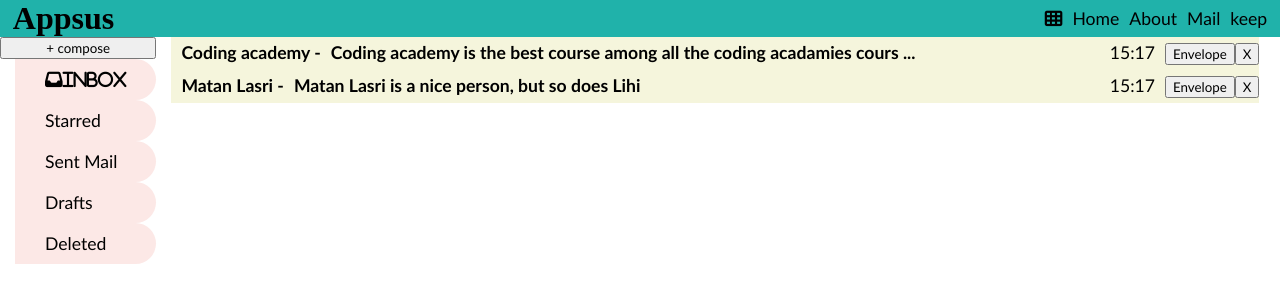
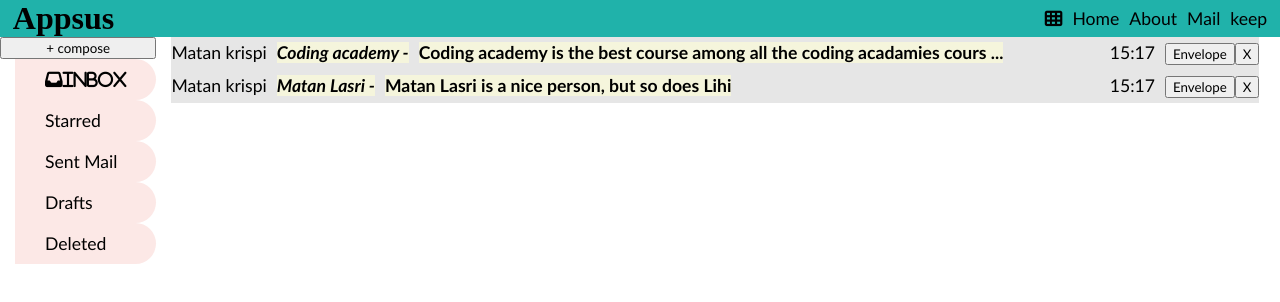
Before and after one commit to liranpar/AppsSus, a plain HTML site: page index.html in a window 1280 px wide. Both pictures are taken after a click on the link "Mail". Drawn offline with Linux system fonts and the light colour scheme.

Commit message:
changes to the mail object *integrating the changes in the various functions

```diff
--- a/css/apps/mail/mail-preview.css
+++ b/css/apps/mail/mail-preview.css
@@ -38,8 +38,9 @@ a {
 .unread {
   font-weight: bold;
   font-style: normal;
+  background-color: beige;
 }
 
-.unreadBgc {
-  background-color: beige;
+.mail-subject {
+  font-style: italic;
 }
--- a/js/apps/mail/cmps/mail-compose.cmp.js
+++ b/js/apps/mail/cmps/mail-compose.cmp.js
@@ -2,10 +2,10 @@ import { mailService } from "../services/mail.service.cmp.js";
 
 export default {
   template: `
-        <section class="mail-compose-modal" @click="closeModal">
+        <section class="mail-compose-modal">
             <section class="mail-compose">
-                <section  class="mail-to">
-                    <input v-model="newMail.to" type='text' name="to" placeholder='Send Email to:'>
+                <section class="mail-to">
+                    <input v-model="newMail.receiver" type='text' name="to" placeholder='Send Email to:'>
                 </section>
                 <section class="mail-subject">
                     <input v-model="newMail.subject" type='text' name="subject" placeholder="Enter subject">
@@ -40,7 +40,7 @@ export default {
     sendMail() {
       const mailRegex = /^[\w-\.]+@([\w-]+\.)+[\w-]{2,4}$/;
       console.log(mailRegex.test(this.newMail.to));
-      if (!mailRegex.test(this.newMail.to)) {
+      if (!mailRegex.test(this.newMail.receiver)) {
         alert("You didnt provide a valid Email address! fucker.");
         return;
       }
--- a/js/apps/mail/cmps/mail-preview.cmp.js
+++ b/js/apps/mail/cmps/mail-preview.cmp.js
@@ -6,7 +6,7 @@ export default {
           <div class="mail-preview" :class="{ unreadBgc: !mail.isRead }" >
           <router-link :to="'/mail/'+mail.id">
             <div class="mail-preview-mail">
-              <span class="senders-name"></span><span class="mail-subject" :class="{ unread: !mail.isRead }"  >
+              <span class="senders-name">{{checkSendReceive(mail)}}</span><span class="mail-subject" :class="{ unread: !mail.isRead }"  >
               {{mail.subject}} - </span> <span class="mail-body" :class="{ unread: !mail.isRead }">{{bodyLength(mail)}} </span>
             </div>
             </router-link>
@@ -69,8 +69,13 @@ export default {
       if (mail.body.length > 50) return mail.body.slice(0, 70) + " ...";
       return mail.body;
     },
+    checkSendReceive(mail){
+      if (mail.status === 'sent'){
+        return 'To: ' + mail.receiver;
+      } else
+      return mail.sender.name;
+    }
   },
 };
 
-// TODO: when the mail received is from today, show the hour it was sent.
-// if it is from yesterday and below - show the date.
+// TODO: when decreasing window width, text should be sliced (and not dropped to another line)
--- a/js/apps/mail/pages/mail-details.cmp.js
+++ b/js/apps/mail/pages/mail-details.cmp.js
@@ -4,7 +4,7 @@ export default {
   template: `
 <section v-if="currMail" >
     <h1>{{ currMail.subject }}</h1>
-    <h3>{{ currMail.to }}</h3>
+    <!-- <h3>{{ currMail.to }}</h3> -->
     <p>{{ currMail.body }}</p>
     <button class="remove-within-details" @click="removeEmail"> Delete mail </button>
     <button @click="backToList">Back</button>
@@ -43,3 +43,7 @@ export default {
     },
   },
 };
+
+
+// TODO: when clicking "back" or deleteing an email - it should go back to the relevant filter
+// (if the mail was in inbox - gp back to inbox, if sent - go back to sent folder)
--- a/js/apps/mail/services/mail.service.cmp.js
+++ b/js/apps/mail/services/mail.service.cmp.js
@@ -50,7 +50,7 @@ function _setNextPrevMailId(mail) {
 
 // Factory Method:
 
-function getEmptyMail(subject = '', body = '', status = 'sent', sender = { email: '', name: ''}, receiver = {email: '',name: '',}) {
+function getEmptyMail(subject = '', body = '', status = 'sent', sender = { email: '', name: '' }, receiver = '') {
   return {
     id: null,
     subject,
@@ -79,11 +79,7 @@ function _createMails() {
           email: loggedInUser.email,
           name: loggedInUser.fullName,
         },
-        {
-          email: "Liranpa@apsusmail.com",
-          name: 'Liran Pa',
-        },
-
+        "Liranpa@apsusmail.com",
       )
     );
     mails.push(
@@ -92,13 +88,10 @@ function _createMails() {
         "Coding academy is the best course among all the coding acadamies courses",
         "inbox",
         {
-          email:'matanc@codingac.com',
-          name:'Matan krispi',
+          email: 'matanc@codingac.com',
+          name: 'Matan krispi',
         },
-        {
-          email: loggedInUser.email,
-          name: loggedInUser.fullName,
-        },
+        loggedInUser.email,
       )
     );
     mails.push(
@@ -107,13 +100,10 @@ function _createMails() {
         "Matan Lasri is a nice person, but so does Lihi",
         "inbox",
         {
-          email:'matanc@codingac.com',
-          name:'Matan krispi',
+          email: 'matanc@codingac.com',
+          name: 'Matan krispi',
         },
-        {
-          email: loggedInUser.email,
-          name: loggedInUser.fullName,
-        },
+        loggedInUser.email,
 
       )
     );
@@ -126,10 +116,7 @@ function _createMails() {
           email: loggedInUser.email,
           name: loggedInUser.fullName,
         },
-        {
-          email: "Liranpa@apsusmail.com",
-          name: 'Liran Pa',
-        },
+          'Liranpa@apsusmail.com'
       )
     );
     storageService.postMany(STORAGE_KEY, mails);
@@ -137,8 +124,8 @@ function _createMails() {
   return mails;
 }
 
-function _createMail(subject, body, status, to) {
-  let mail = getEmptyMail(subject, body, status, to);
+function _createMail(subject, body, status, sender, receiver) {
+  let mail = getEmptyMail(subject, body, status, sender, receiver);
   console.log(mail.sentAt);
   mail.id = storageService.makeId();
   console.log(mail.sentAt);
```
